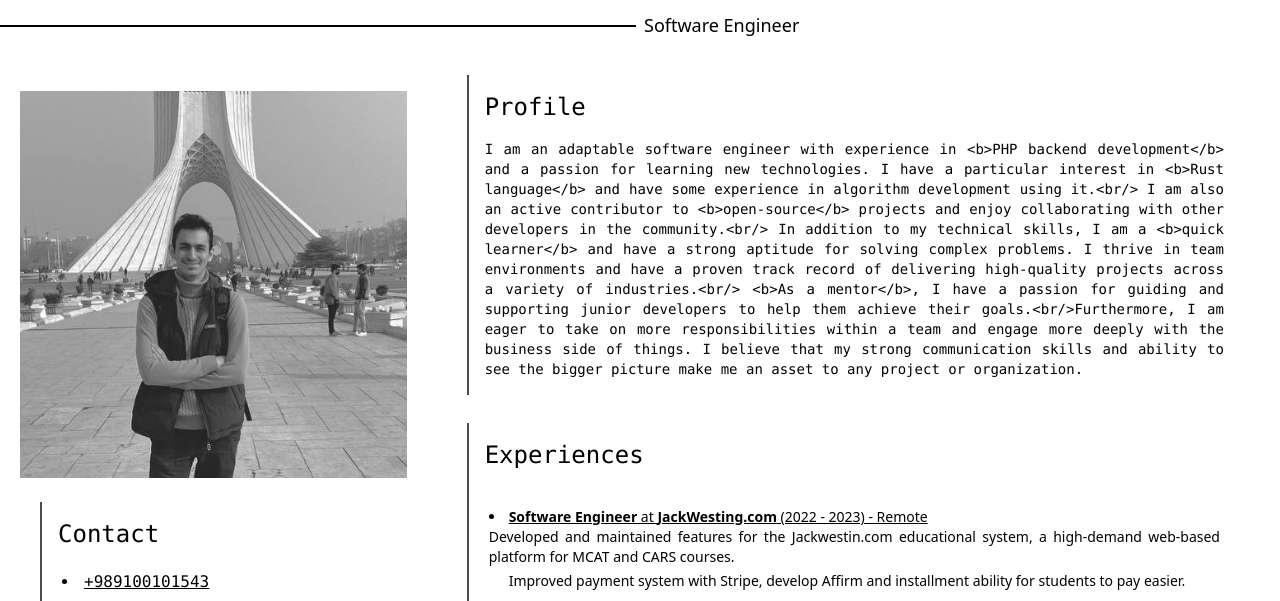
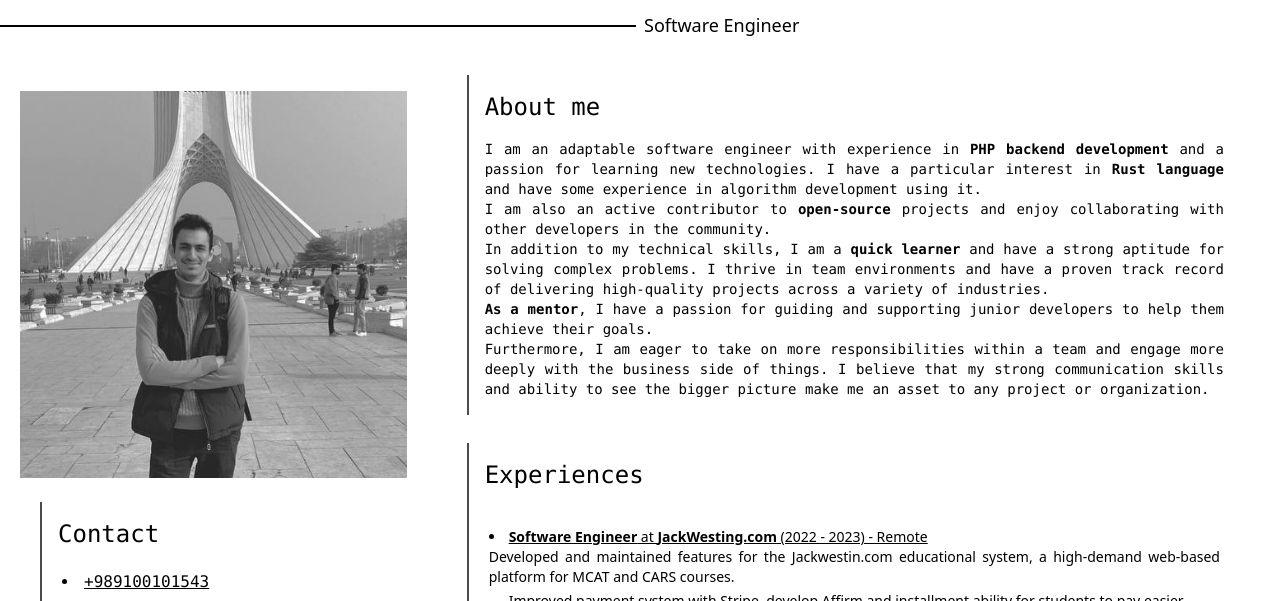
Before and after one commit to geeksesi/resume, a Gatsby site: page /software-engineer/ in a window 1280 px wide. Shown: the part 97-698 px from the top of the page. Built offline with nearby package versions, Linux system fonts and the light colour scheme; Gatsby itself is replaced by a stand-in of ours.

Commit message:
refactor about me. to supprot html

```diff
--- a/src/templates/resume.js
+++ b/src/templates/resume.js
@@ -76,8 +76,11 @@ export default (data) => {
                     <div className="main">
                         <div className="px-10">
                             <div className="mx-auto border-l-2 border-black border-opacity-70 my-1">
-                                <h3 className="p-4 text-2xl">Profile</h3>
-                                <p className="px-4 text-sm pb-4 text-justify">{resume.about}</p>
+                                <h3 className="p-4 text-2xl">About me</h3>
+                                <p
+                                    className="px-4 text-sm pb-4 text-justify"
+                                    dangerouslySetInnerHTML={{ __html: resume.about }}
+                                ></p>
                             </div>
                         </div>
                         <div className="px-10">
```
